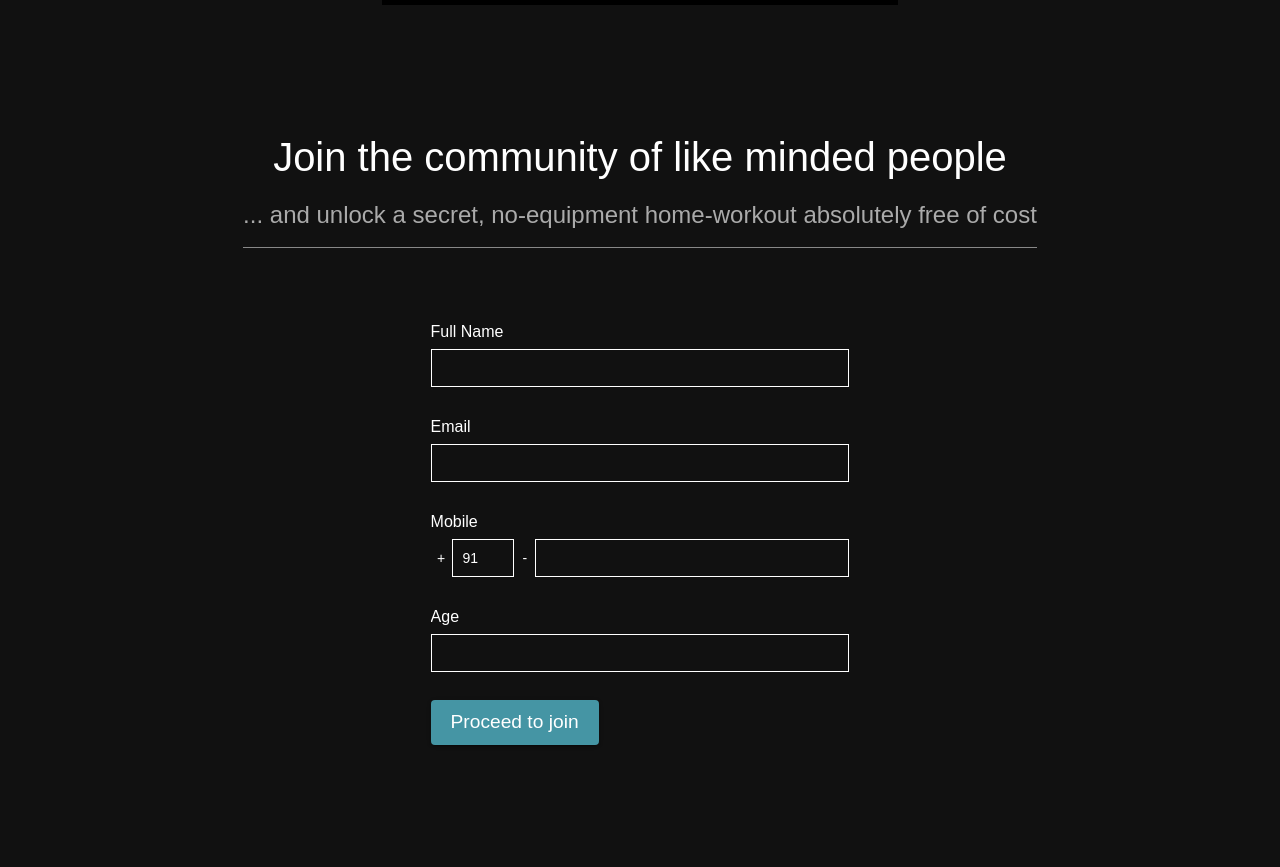
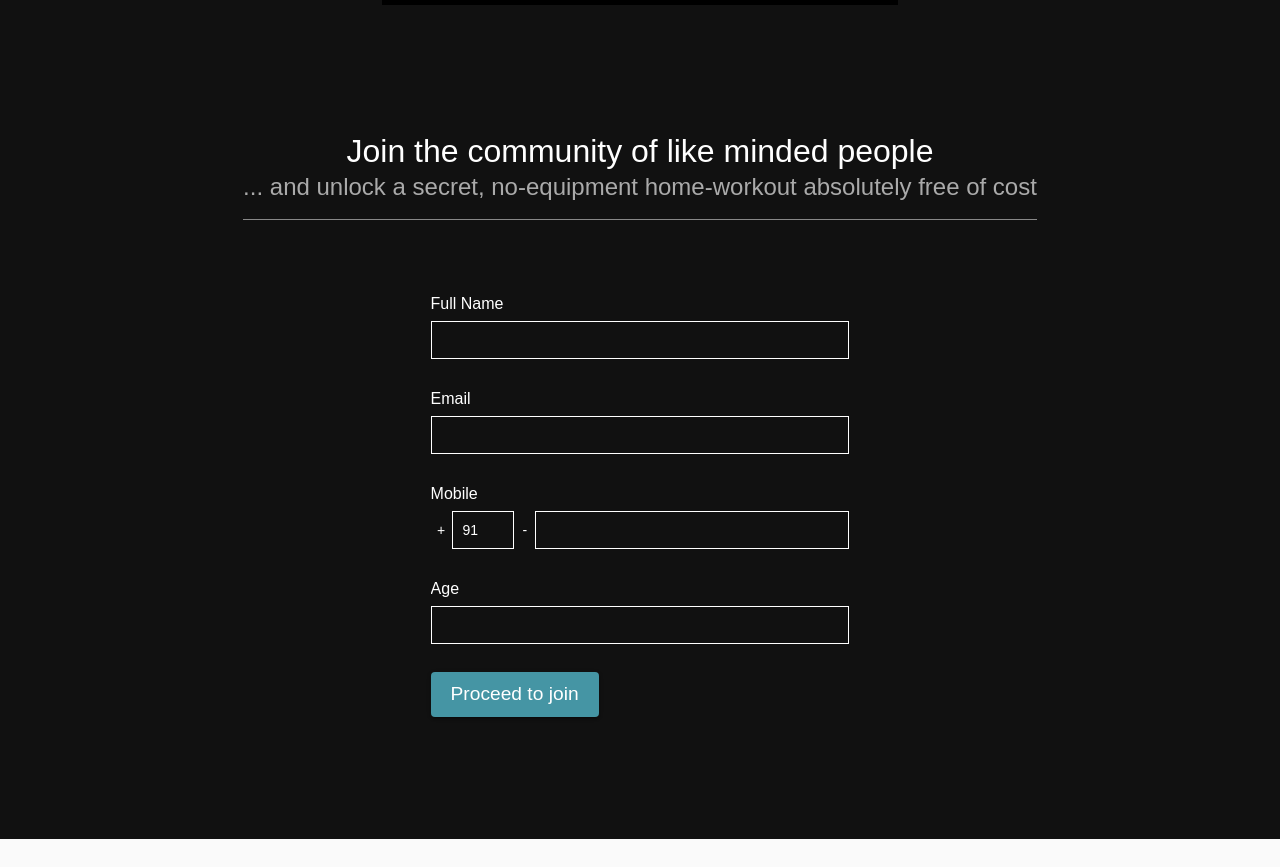
Before and after one commit to vinaypokra/project2, a React (Create React App) app: page / in a window 1280 px wide. Shown: the part 8300-9167 px from the top of the page. After the commit the page ends 9139 px from the top, so only its background shows below. Built offline with nearby package versions, Linux system fonts and the light colour scheme; no server answers; a web font is replaced by a local one.

Commit message:
Updated by Abhishek

```diff
--- a/src/sections/getstarted.js
+++ b/src/sections/getstarted.js
@@ -1,20 +1,39 @@
-import React, {Component} from 'react';
-import Grid from '@material-ui/core/Grid';
-import Styles from '../app-style.js';
-import { Typography} from '@material-ui/core';
-import {colors} from '../services';
-import Signupform from '../signupform';
+import React, { Component } from "react";
+import Grid from "@material-ui/core/Grid";
+import Styles from "../app-style.js";
+import { Typography } from "@material-ui/core";
+import { colors } from "../services";
+import Signupform from "../signupform";
 class GetStarted extends Component {
-  render(){
+  render() {
     return (
-      <Grid item container direction="column" style={{...Styles.padding5, ...Styles.greyBG, ...Styles.highZ}} alignItems="center" justify="center" className="top">
+      <Grid
+        item
+        container
+        direction="column"
+        style={{ ...Styles.padding5, ...Styles.greyBG, ...Styles.highZ }}
+        alignItems="center"
+        justify="center"
+        className="top"
+      >
         <Grid item>
-          <Typography variant="h2" style={{...Styles.colorWhite, ...{textAlign: 'center'}}}>Join the community of like minded people</Typography>
-          <Typography variant="subtitle1" style={{color: colors.grey, textAlign: 'center'}}>... and unlock a secret, no-equipment home-workout absolutely free of cost</Typography>
-          <hr/>
+          <Typography
+            variant="h3"
+            style={{ ...Styles.colorWhite, ...{ textAlign: "center" } }}
+          >
+            Join the community of like minded people
+          </Typography>
+          <Typography
+            variant="subtitle1"
+            style={{ color: colors.grey, textAlign: "center" }}
+          >
+            ... and unlock a secret, no-equipment home-workout absolutely free
+            of cost
+          </Typography>
+          <hr />
         </Grid>
-        <Grid item style={{...Styles.padding5}}>
-          <Signupform/>
+        <Grid item style={{ ...Styles.padding5 }}>
+          <Signupform />
         </Grid>
       </Grid>
     );
```
